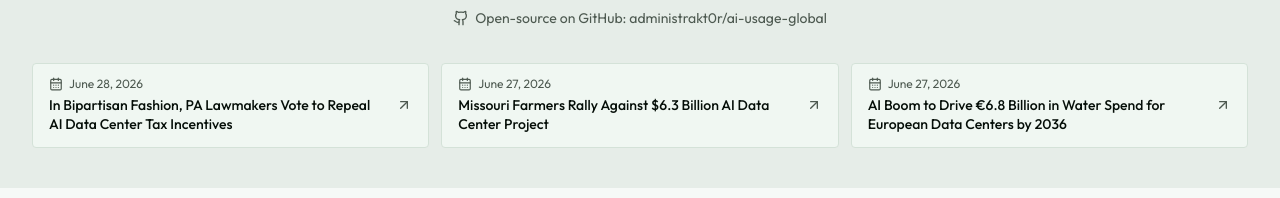
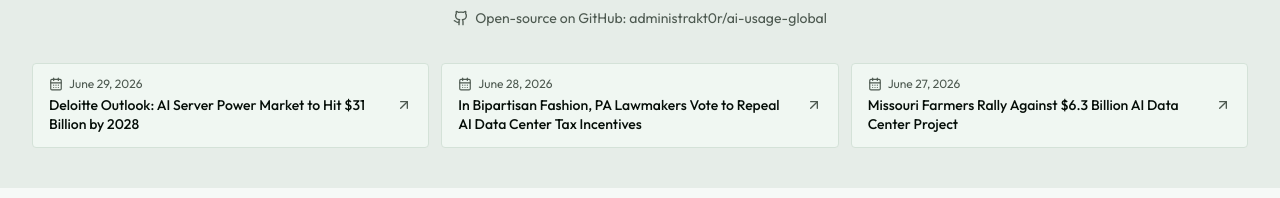
Before and after one commit to administrakt0r/AI-usage-global, a Next.js app: page / in a window 1280 px wide. Shown: the part 356-554 px from the top of the page. Built offline with nearby package versions, Linux system fonts and the light colour scheme; no server answers.

Commit message:
[aug-bot] Deloitte Outlook: AI Server Power Market to Hit $31 Billion by 2028 - 2026-06-29 (#100)

```diff
--- a/published-log.json
+++ b/published-log.json
@@ -800,6 +800,15 @@
       "published_on": "2026-06-28",
       "primary_entity": "Pennsylvania General Assembly",
       "event_fingerprint": "pa-datacenter-tax-incentive-repeal"
+    },
+    {
+      "canonical_url": "https://datacentremagazine.com/news/data-centre-statistics-june-week-3-edition",
+      "normalized_url": "https://datacentremagazine.com/news/data-centre-statistics-june-week-3-edition",
+      "title": "Deloitte Outlook: AI Server Power Market to Hit $31 Billion by 2028",
+      "normalized_title": "deloitte outlook ai server power market to hit 31 billion by 2028",
+      "published_on": "2026-06-29",
+      "primary_entity": "Deloitte",
+      "event_fingerprint": "deloitte-2026-global-hardware-outlook"
     }
   ],
   "version": 2,
--- a/src/assets/data/blog-posts.ts
+++ b/src/assets/data/blog-posts.ts
@@ -1166,6 +1166,17 @@ export const blogPosts: BlogPost[] = [
     readTime: 3,
     featured: false,
   }),
+  createPost({
+    id: 91,
+    slug: "deloitte-2026-ai-hardware-outlook",
+    title: "Deloitte Outlook: AI Server Power Market to Hit $31 Billion by 2028",
+    description: "Deloitte's 2026 outlook reveals a massive surge in AI infrastructure costs, with the AI server power supply market projected to hit $31 billion by 2028.",
+    imageAlt: "Digital representation of high-density AI servers and power supply infrastructure",
+    publishedOn: "2026-06-29",
+    category: AI_USAGE,
+    readTime: 3,
+    featured: false,
+  }),
 ];
 
 const assertUniqueField = (
--- /dev/null
+++ b/src/content/deloitte-2026-ai-hardware-outlook.mdx
@@ -0,0 +1,30 @@
+## Deloitte Outlook: AI Server Power Market to Hit $31 Billion by 2028
+
+### Rapid growth in AI hardware driving massive surge in infrastructure costs
+
+Deloitte's latest industry outlook reveals a massive shift in the enterprise hardware landscape, driven by the intense resource demands of generative AI. The report projects that the market for AI server power supplies will grow twenty-fold in just four years, reaching $31 billion by 2028.
+
+## Key details
+
+The Deloitte 2026 Global Hardware and Consumer Tech Industry Outlook highlights how the scaling of AI models is transforming data center architecture. Global AI chip revenue is projected to reach $500 billion in 2026, while the networking equipment market is set to quadruple to $34 billion by 2028. Most notably, the liquid cooling market is on a 100x growth trajectory, expected to surge from $300 million in 2024 to over $30 billion by 2028 to manage the heat generated by high-density AI clusters.
+
+### Why this matters
+
+These figures underscore the staggering amount of capital and energy required to sustain the current pace of AI development. The shift toward specialized power and cooling infrastructure reflects the physical limits of traditional data center designs when confronted with gigawatt-scale AI workloads.
+
+### Context
+
+The surge in specialized hardware follows a period of relatively flat efficiency gains in standard data center infrastructure. As the AI segment compounds at over 25% annually, operators are increasingly moving from general-purpose servers to AI-optimized clusters that require significantly more electricity and advanced thermal management to function.
+
+## Risks and open questions
+
+The primary concern remains whether the global power grid and component supply chains can keep pace with such rapid expansion. While liquid cooling and efficient power supplies help manage density, the underlying demand for raw electricity continues to rise, potentially leading to localized grid strain and higher costs for all ratepayers.
+
+## What happens next
+
+Investors and operators are pivoting toward deeper coordination across the hardware ecosystem to ensure rapid deployment of these new technologies. Expect to see more on-site power generation and specialized cooling partnerships as data centers reach the "power ceiling" of traditional grid connections.
+
+---
+
+*Source: [Data Centre Magazine](https://datacentremagazine.com/news/data-centre-statistics-june-week-3-edition)*
+*Published on AI Usage Global, author: AUG Bot*
```
